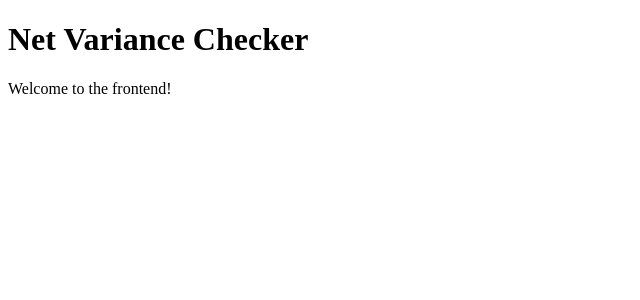
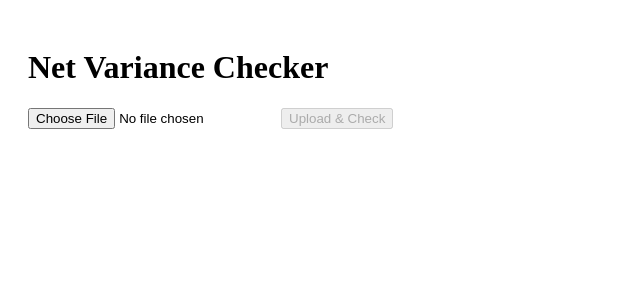
Before and after one commit to jeromezxcc/net-variance-frontend, a React (Create React App) app in the folder net-variance-frontend/: page / in a window 1280 px wide. Shown: the top 300 px of the page, without its empty margins (0-640 px from the left). Built offline with nearby package versions, Linux system fonts and the light colour scheme.

Commit message:
Update App.jsx

```diff
--- a/net-variance-frontend/src/App.jsx
+++ b/net-variance-frontend/src/App.jsx
@@ -1,10 +1,50 @@
-import React from "react";
+import React, { useState } from "react";
 
 function App() {
+  const [file, setFile] = useState(null);
+  const [result, setResult] = useState("");
+  const [loading, setLoading] = useState(false);
+
+  const handleFileChange = (e) => {
+    setFile(e.target.files[0]);
+    setResult("");
+  };
+
+  const handleUpload = async () => {
+    if (!file) return;
+
+    const formData = new FormData();
+    formData.append("file", file);
+
+    setLoading(true);
+    try {
+      const response = await fetch("net-variance-backend-production.up.railway.app", {
+        method: "POST",
+        body: formData,
+      });
+
+      const data = await response.json();
+      setResult(data.result || "No result returned");
+    } catch (err) {
+      setResult("Error connecting to backend");
+      console.error(err);
+    } finally {
+      setLoading(false);
+    }
+  };
+
   return (
-    <div>
+    <div style={{ padding: "20px" }}>
       <h1>Net Variance Checker</h1>
-      <p>Welcome to the frontend!</p>
+      <input type="file" accept=".pdf" onChange={handleFileChange} />
+      <button onClick={handleUpload} disabled={!file || loading}>
+        {loading ? "Checking..." : "Upload & Check"}
+      </button>
+      {result && (
+        <div style={{ marginTop: "20px" }}>
+          <strong>Result:</strong> {result}
+        </div>
+      )}
     </div>
   );
 }
```
